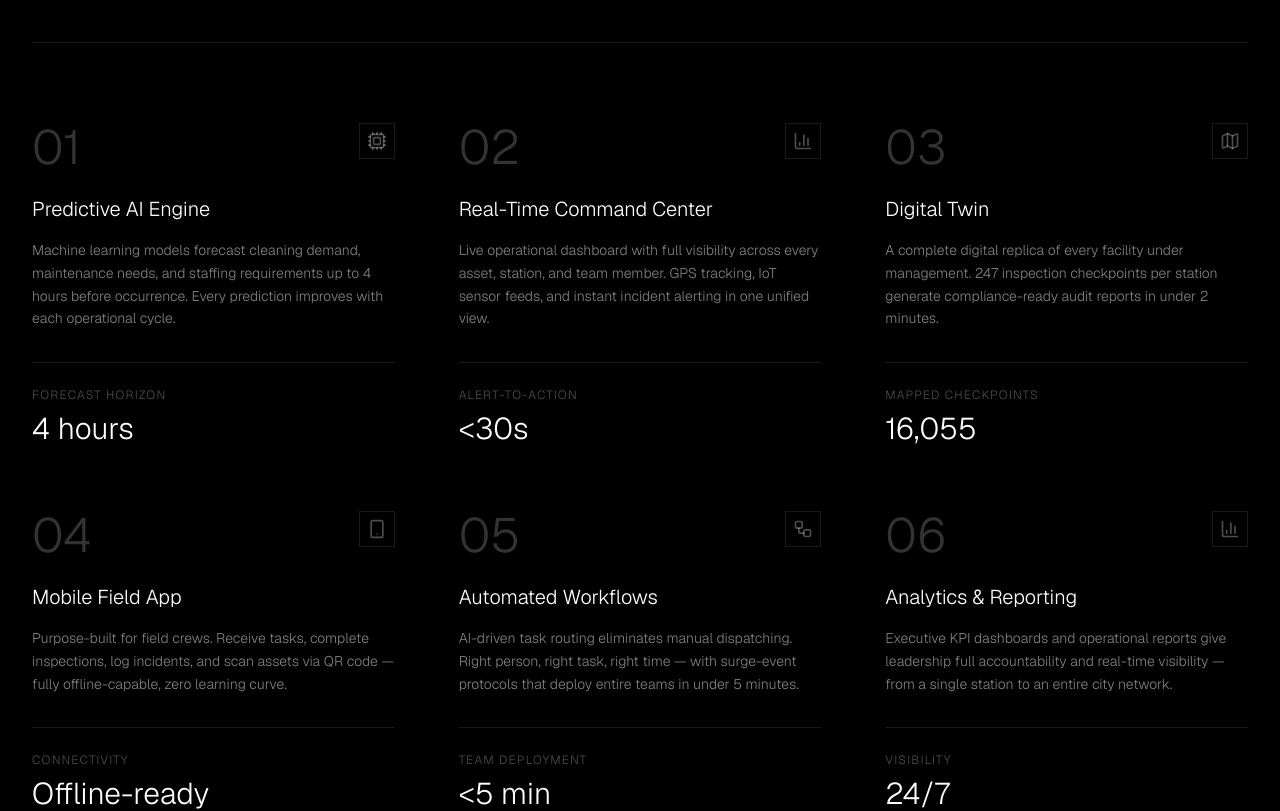
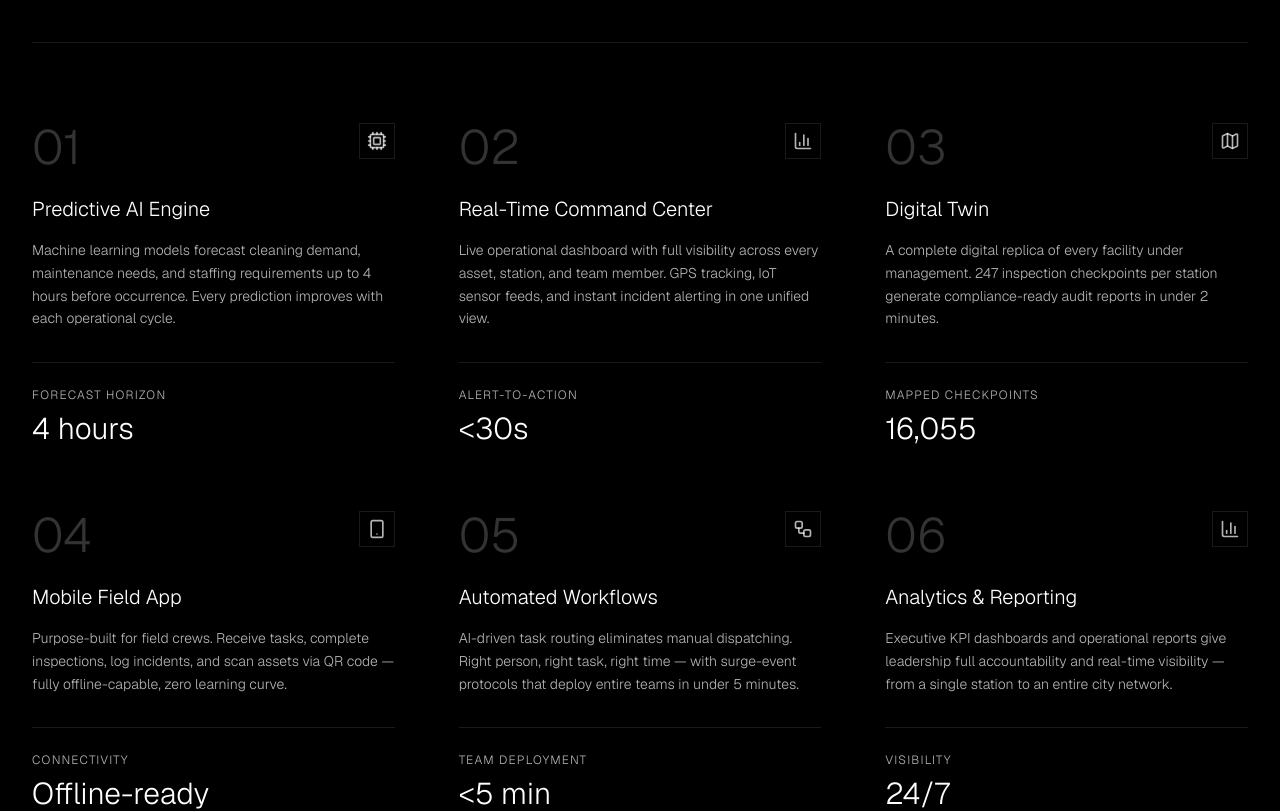
Before and after one commit to elliyeen/kai-facilities-website, a Next.js app: page /platform in a window 1280 px wide. Shown: the part 2220-3031 px from the top of the page. Built offline with nearby package versions, Linux system fonts and the light colour scheme.

Commit message:
Polish contact and platform styles: neutralize accent colors, brighten module text

```diff
--- a/src/app/contact/page.tsx
+++ b/src/app/contact/page.tsx
@@ -269,7 +269,7 @@ export default function ContactPage() {
 
               {/* FIFA 2026 note */}
               <div className="bg-black text-white p-8">
-                <Trophy className="w-5 h-5 text-[#FF6B35] mb-6" />
+                <Trophy className="w-5 h-5 text-white/60 mb-6" />
                 <div className="text-xs font-light tracking-widest text-white/30 mb-3 uppercase">FIFA World Cup 2026</div>
                 <div className="text-3xl font-light mb-4">{daysUntil} days.</div>
                 <p className="text-sm font-light text-white/50 leading-relaxed mb-8">
--- a/src/app/platform/page.tsx
+++ b/src/app/platform/page.tsx
@@ -222,14 +222,14 @@ export default function PlatformPage() {
               <div key={module.num} className="group">
                 <div className="flex items-start justify-between mb-6">
                   <div className="text-5xl font-light text-white/20">{module.num}</div>
-                  <div className="w-9 h-9 border border-white/10 flex items-center justify-center text-white/30 group-hover:border-[#FF6B35] group-hover:text-[#FF6B35] transition">
+                  <div className="w-9 h-9 border border-white/10 flex items-center justify-center text-white/70 transition">
                     {module.icon}
                   </div>
                 </div>
                 <h3 className="text-xl font-light mb-4">{module.title}</h3>
-                <p className="font-light text-white/50 leading-relaxed text-sm">{module.desc}</p>
+                <p className="font-light text-white/70 leading-relaxed text-sm">{module.desc}</p>
                 <div className="mt-8 pt-6 border-t border-white/10">
-                  <div className="text-xs font-light text-white/30 tracking-widest">{module.statLabel}</div>
+                  <div className="text-xs font-light text-white/70 tracking-widest">{module.statLabel}</div>
                   <div className="text-3xl font-light mt-2">{module.stat}</div>
                 </div>
               </div>
```
